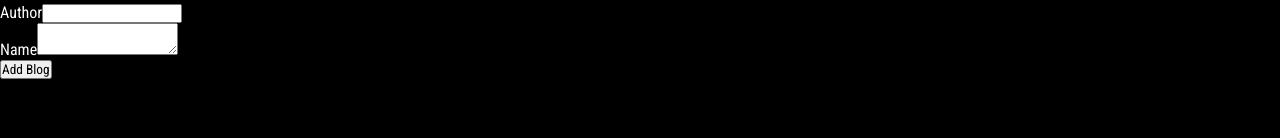
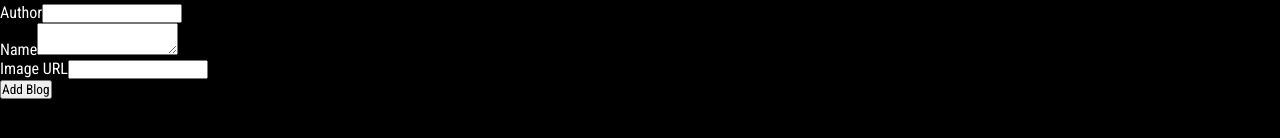
Before and after one commit to cihandundar/siem-grup-case, a React (Create React App) app: page /addbook in a window 1280 px wide. Shown: the part 162-300 px from the top of the page. Built offline with nearby package versions, Linux system fonts and the light colour scheme; no server answers; sample sign-in values are in the browser's storage.

Commit message:
image adding process has been done

```diff
--- a/src/pages/AddBook/index.js
+++ b/src/pages/AddBook/index.js
@@ -7,11 +7,12 @@ const AddBook = () => {
   const dispatch = useDispatch();
   const [name, setName] = useState("");
   const [title, setTitle] = useState("");
+  const [imageURL, setImageURL] = useState("");
   const navigate = useNavigate();
 
   const handleSubmit = (e) => {
     e.preventDefault();
-    const body = { name, title };
+    const body = { name, title, imageURL };
     dispatch(addNewBook(body));
     setTimeout(() => {
       navigate("/book");
@@ -43,6 +44,15 @@ const AddBook = () => {
               onChange={(e) => setTitle(e.target.value)}
             />
           </div>
+          <div className="container-item">
+            <label>Image URL</label>
+            <input
+              type="text"
+              value={imageURL}
+              required
+              onChange={(e) => setImageURL(e.target.value)}
+            />
+          </div>
           <button>Add Blog</button>
         </form>
       </div>
--- a/src/pages/Book/index.js
+++ b/src/pages/Book/index.js
@@ -23,7 +23,7 @@ const Book = () => {
             {data.map((book) => (
               <div key={book.id} className="cart">
                 <div className="cart-image">
-                  <img src={book.avatar} alt="" />
+                  <img src={book.imageURL || book.avatar} alt={book.title} />
                 </div>
                 <div className="cart-title">
                   <h3>{book.title}</h3>
```
